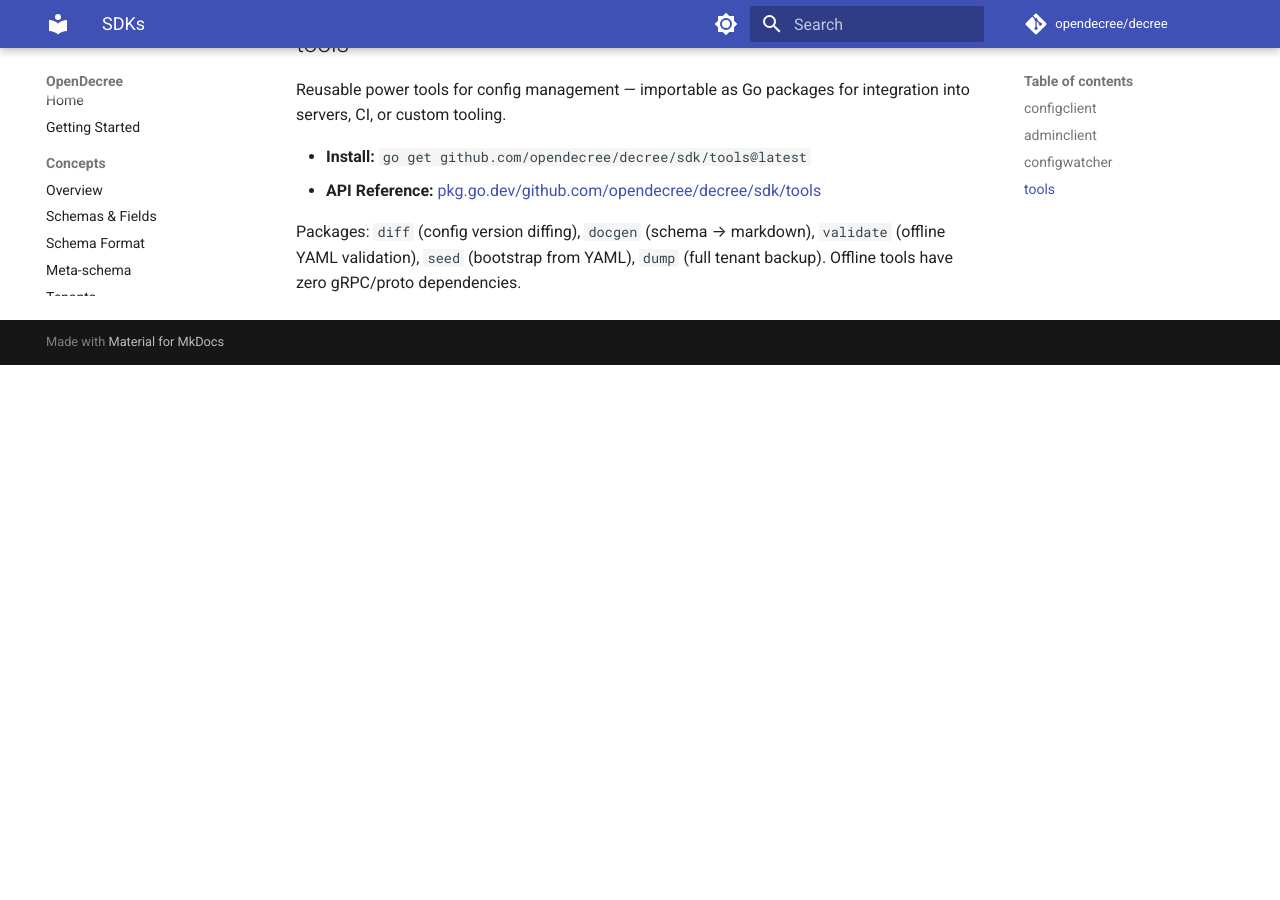
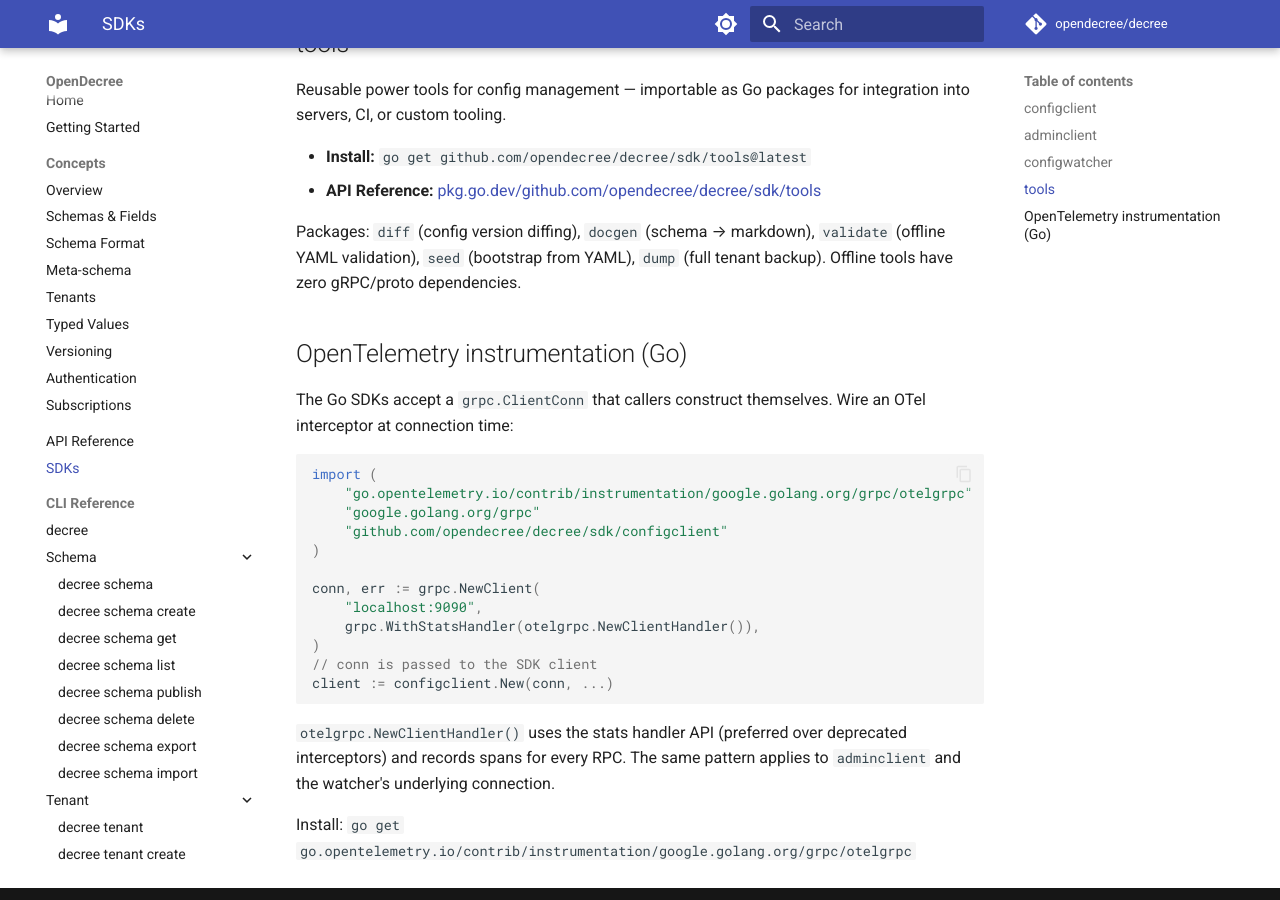
Before and after one commit to opendecree/decree, an MkDocs documentation site: the page built from docs/sdk.md, in a window 1280 px wide and 900 px high, scrolled down 1073 px. Built offline with MkDocs 1.6.1 and Material for MkDocs 9.7.7, drawn with Linux system fonts in a browser that asks for light colours; comment, search, counter and statistics services are not loaded; before the commit the page ends 1438 px from its top, so only the background shows below that.

Commit message:
docs(sdk): add Go OTel instrumentation guide and update agent context
Documents how to wire OpenTelemetry into Go SDK connections using the
modern stats handler API (otelgrpc.NewClientHandler), which supersedes
the deprecated unary/stream interceptor functions. Updates the agent
context brief to reflect the correct approach.

Co-Authored-By: Claude <noreply@anthropic.com>

````diff
--- a/docs/sdk.md
+++ b/docs/sdk.md
@@ -37,3 +37,26 @@ Reusable power tools for config management — importable as Go packages for int
 - **API Reference:** [pkg.go.dev/github.com/opendecree/decree/sdk/tools](https://pkg.go.dev/github.com/opendecree/decree/sdk/tools)
 
 Packages: `diff` (config version diffing), `docgen` (schema → markdown), `validate` (offline YAML validation), `seed` (bootstrap from YAML), `dump` (full tenant backup). Offline tools have zero gRPC/proto dependencies.
+
+## OpenTelemetry instrumentation (Go)
+
+The Go SDKs accept a `grpc.ClientConn` that callers construct themselves. Wire an OTel interceptor at connection time:
+
+```go
+import (
+    "go.opentelemetry.io/contrib/instrumentation/google.golang.org/grpc/otelgrpc"
+    "google.golang.org/grpc"
+    "github.com/opendecree/decree/sdk/configclient"
+)
+
+conn, err := grpc.NewClient(
+    "localhost:9090",
+    grpc.WithStatsHandler(otelgrpc.NewClientHandler()),
+)
+// conn is passed to the SDK client
+client := configclient.New(conn, ...)
+```
+
+`otelgrpc.NewClientHandler()` uses the stats handler API (preferred over deprecated interceptors) and records spans for every RPC. The same pattern applies to `adminclient` and the watcher's underlying connection.
+
+Install: `go get go.opentelemetry.io/contrib/instrumentation/google.golang.org/grpc/otelgrpc`
````
Also changed, not shown: .agents/context/sdk-instrumentation.md (+2 -3 lines).
